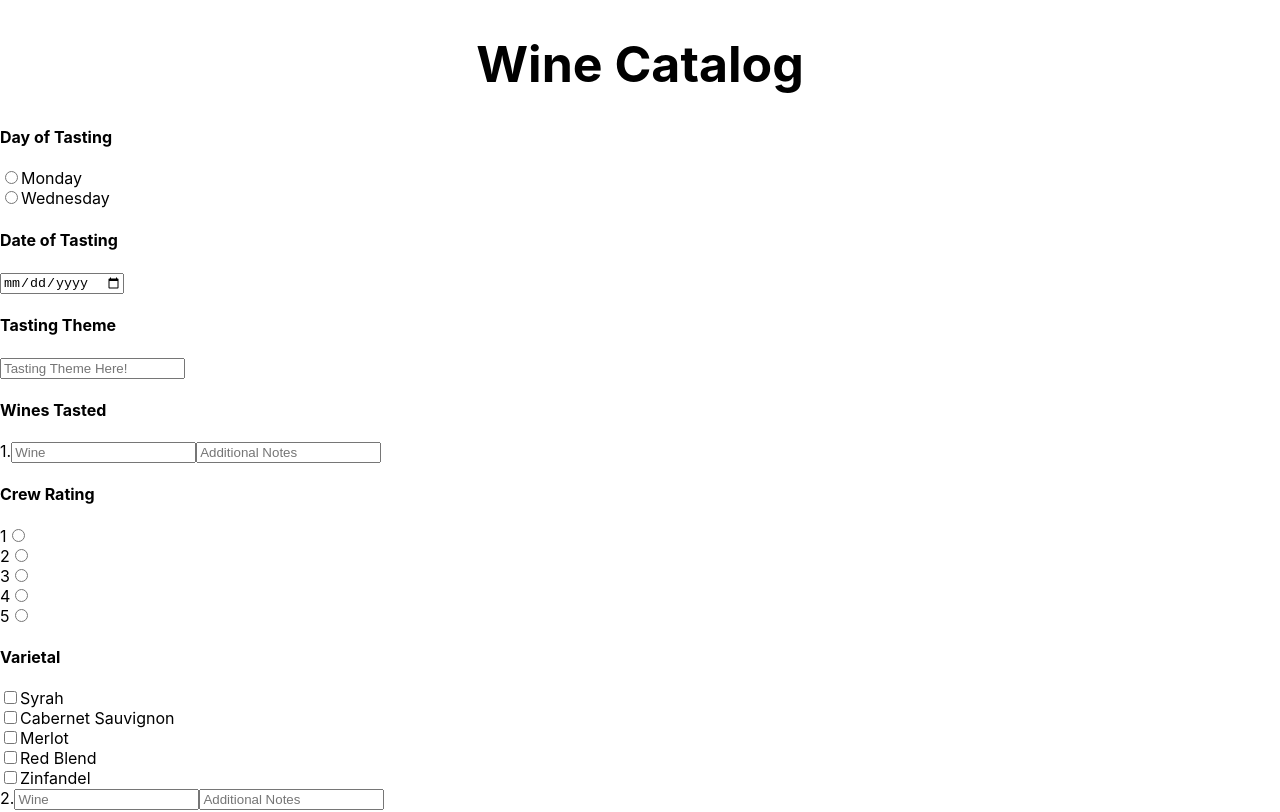
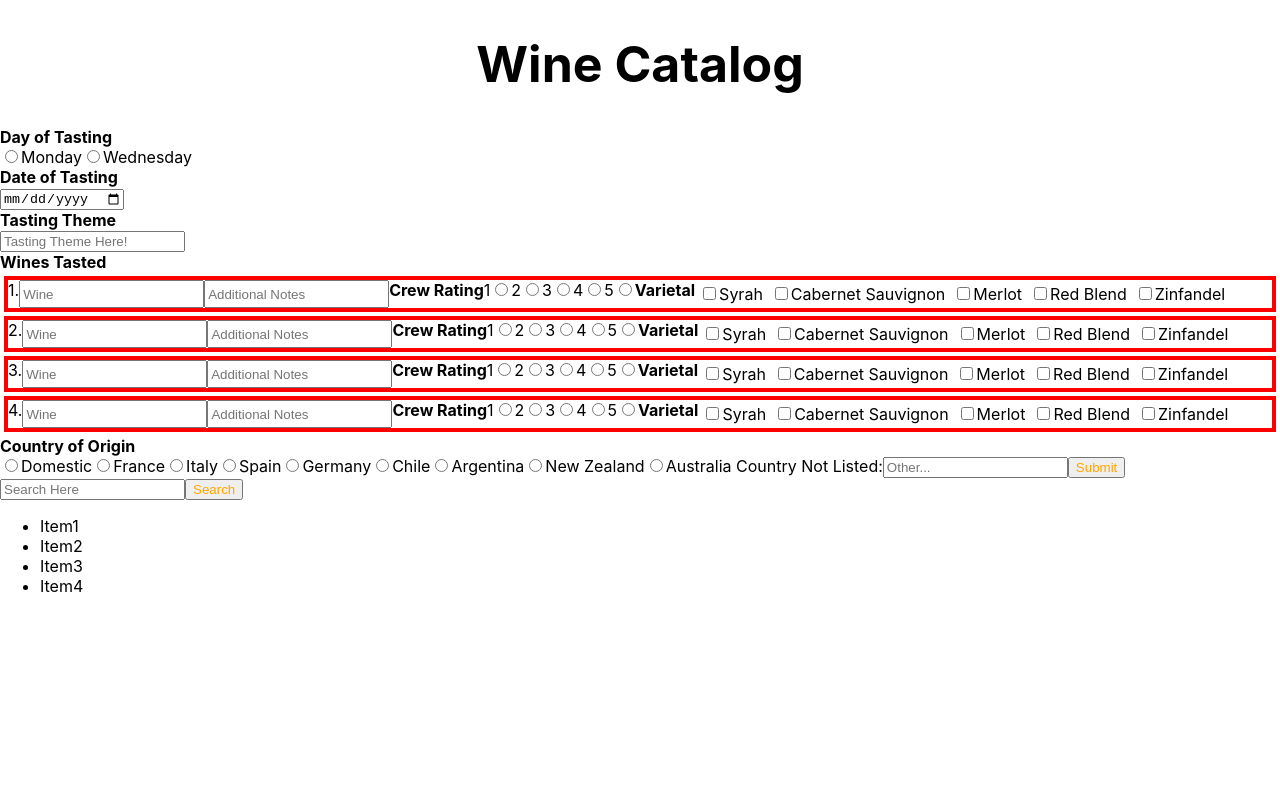
Before and after one commit to Awood549/wine-catalog, a React (Create React App) app: page / in a window 1280 px wide. Shown: the top 812 px of the page. Built offline with nearby package versions, Linux system fonts and the light colour scheme.

Commit message:
starting a bit of styling

```diff
--- a/src/form/InputWines.js
+++ b/src/form/InputWines.js
@@ -53,23 +53,23 @@ import './forms.css'
     return(
       <>
       <h4>Varietal</h4>
-      <label>
+      <label className= 'rating'>
       <input type= 'checkbox' name= 'varietals' value='syrah'></input>
       Syrah
       </label>
-      <label>
+      <label className= 'rating'>
       <input type= 'checkbox' name= 'varietals' value='cabernet'></input>
       Cabernet Sauvignon
       </label>
-      <label>
+      <label className= 'rating'>
       <input type= 'checkbox' name= 'varietals' value='merlot'></input>
       Merlot
       </label>
-      <label>
+      <label className= 'rating'>
       <input type= 'checkbox' name= 'varietals' value='redBlend'></input>
       Red Blend
       </label>
-      <label>
+      <label className= 'rating'>
       <input type= 'checkbox' name= 'varietals' value='zinfandel'></input>
       Zinfandel
       </label>
@@ -99,25 +99,25 @@ import './forms.css'
 
       {/* Wines Sampled Inputs */}
       <h4>Wines Tasted</h4>
-      <label> 1.
+      <label className= 'eachWine'> 1.
       <input type= 'text' name= 'sampledWines' placeholder= 'Wine'></input>
       <input type= 'text' name= 'notes' placeholder= 'Additional Notes'></input>
       {ratingsInput()}
       {varietalsInput()}
       </label>
-      <label> 2.
+      <label className= 'eachWine'> 2.
       <input type= 'text' name= 'sampledWines' placeholder= 'Wine'></input>
       <input type= 'text' name= 'notes' placeholder= 'Additional Notes'></input>
       {ratingsInput()}
       {varietalsInput()}
       </label>
-      <label> 3.
+      <label className= 'eachWine'> 3.
       <input type= 'text' name= 'sampledWines' placeholder= 'Wine'></input>
       <input type= 'text' name= 'notes' placeholder= 'Additional Notes'></input>
       {ratingsInput()}
       {varietalsInput()}
       </label>
-      <label> 4.
+      <label className= 'eachWine'> 4.
       <input type= 'text' name= 'sampledWines' placeholder= 'Wine'></input>
       <input type= 'text' name= 'notes' placeholder= 'Additional Notes'></input>
       {ratingsInput()}
--- a/src/form/forms.css
+++ b/src/form/forms.css
@@ -1,6 +1,19 @@
 button{
   color:orange
 }
-label{
-    display: block;
+
+.eachWine{
+  display: flex;
+  flex-direction: row;
+  margin: .25em;
+  border: .25em solid red;
 }
+
+.rating{
+  margin:.25em;
+  border: .5 solid green;
+}
+
+h4{
+  margin: 0;
+}
--- a/src/list/list.css
+++ b/src/list/list.css
@@ -1,5 +1,4 @@
 .list{
   display:flex;
   flex-direction: column;
-
 }
```
